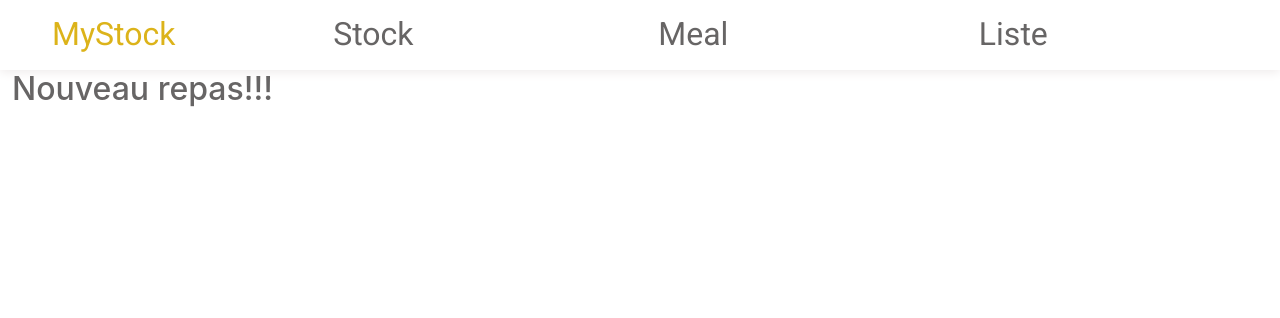
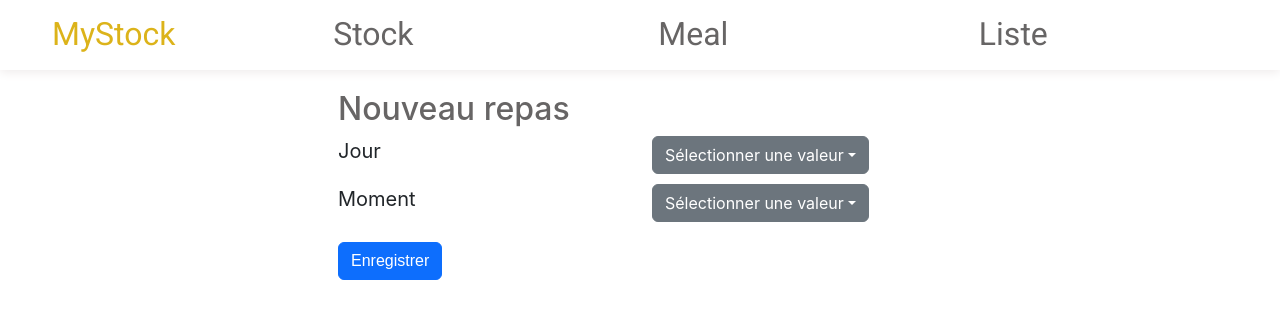
Before and after one commit to plouiserre/ShoppingManagerV2, a React (Create React App) app in the folder shopping-manager-front/: page /Meal/add in a window 1280 px wide. Shown: the top 318 px of the page. Built offline with nearby package versions, Linux system fonts and the light colour scheme.

Commit message:
dropdownlist bootstrap component

```diff
--- /dev/null
+++ b/shopping-manager-front/src/components/BootstrapDropdown/BootstrapDropdown.jsx
@@ -0,0 +1,25 @@
+export function BootstrapDropdown({
+  dropdownValues,
+  setDropDownValues,
+  values,
+}) {
+  return (
+    <div className="dropdown">
+      <button
+        className="btn btn-secondary dropdown-toggle"
+        type="button"
+        aria-expanded="false"
+        data-bs-toggle="dropdown"
+      >
+        {dropdownValues}
+      </button>
+      <ul className="dropdown-menu">
+        {values.map((value, i) => (
+          <li onClick={() => setDropDownValues(value)}>
+            <a className="dropdown-item">{value}</a>
+          </li>
+        ))}
+      </ul>
+    </div>
+  );
+}
--- /dev/null
+++ b/shopping-manager-front/src/components/MealForm/MealForm.jsx
@@ -0,0 +1,76 @@
+import s from "./style.module.css";
+import { CustomButton } from "../CustomButton/CustomButton";
+import { BootstrapDropdown } from "../BootstrapDropdown/BootstrapDropdown";
+import { useState } from "react";
+
+export function MealForm() {
+  var defaultDropdownValue = "Sélectionner une valeur";
+  const [dropdownValueDays, setDropDownValueDays] =
+    useState(defaultDropdownValue);
+  const [dropdownValueMoments, setDropDownValueMoments] =
+    useState(defaultDropdownValue);
+  const days = [
+    "Lundi",
+    "Mardi",
+    "Mercredi",
+    "Jeudi",
+    "Vendredi",
+    "Samedi",
+    "Dimanche",
+  ];
+  const moments = ["Petit-déjeuner", "Déjeuner", "Goûter", "Dîner"];
+  return (
+    <div>
+      <form className={`container-fluid ${s.formStock}`}>
+        <div className="row">
+          <div className="col-3"></div>
+          <div className="col-7">
+            <h1 className={`${s.titleForm}`}>Nouveau repas</h1>
+          </div>
+          <div className="col-2"></div>
+        </div>
+        <div className={`row ${s.lineForm}`}>
+          <div className="col-3"></div>
+          <div className="col-3">Jour</div>
+          <div className="col-4">
+            <BootstrapDropdown
+              dropdownValues={dropdownValueDays}
+              setDropDownValues={setDropDownValueDays}
+              values={days}
+            />
+          </div>
+          <div className="col-2"></div>
+        </div>
+        <div className={`row ${s.lineForm}`}>
+          <div className="col-3"></div>
+          <div className="col-3">Moment</div>
+          <div className="col-4">
+            <BootstrapDropdown
+              dropdownValues={dropdownValueMoments}
+              setDropDownValues={setDropDownValueMoments}
+              values={moments}
+            />
+            {/* <select>
+              <option>Sélectionner une valeur</option>
+              <option>Petit-déjeuner</option>
+              <option>Déjeuner</option>
+              <option>Goûter</option>
+              <option>Dîner</option>
+            </select> */}
+          </div>
+          <div className="col-2"></div>
+        </div>
+        <div className={`row ${s.lineForm}`}>
+          <div className="col-3"></div>
+          <div className="col-7">
+            <CustomButton
+              labelButton={"Enregistrer"}
+              actionButton={() => alert("nouveau repas enregistré!!!")}
+            />
+          </div>
+          <div className="col-2"></div>
+        </div>
+      </form>
+    </div>
+  );
+}
--- /dev/null
+++ b/shopping-manager-front/src/components/MealForm/style.module.css
@@ -0,0 +1,8 @@
+.formStock, .detailStock{
+    padding-top: 20px;
+}
+
+.lineForm{
+    padding-bottom: 10px;
+    font-size: 20px;
+}
--- a/shopping-manager-front/src/components/StockForm/StockForm.jsx
+++ b/shopping-manager-front/src/components/StockForm/StockForm.jsx
@@ -2,8 +2,22 @@ import { ErrorMessage } from "../ErrorMessage/ErrorMessage";
 import { StockSubElement } from "../StockSubElement/StockSubElement";
 import { CustomButton } from "../CustomButton/CustomButton";
 import s from "./style.module.css";
+import { BootstrapDropdown } from "../BootstrapDropdown/BootstrapDropdown";
+import { useState } from "react";
 
-export function StockForm({ stock, visibility, setStock, saveStock }) {
+export function StockForm({
+  stock,
+  visibility,
+  setStock,
+  saveStock,
+  defaultValueTypeStock,
+}) {
+  const allTypesStock = ["Légumes", "Viande", "Petit déjeuner"];
+  const [typeStock, setTypeStock] = useState(defaultValueTypeStock);
+  function clickDropdownlist(value) {
+    setStock({ ...stock, Type: value });
+    setTypeStock(value);
+  }
   return (
     <div>
       <form className={`container-fluid ${s.formStock}`}>
@@ -35,17 +49,11 @@ export function StockForm({ stock, visibility, setStock, saveStock }) {
           <div className="col-3"></div>
           <div className="col-3">Type</div>
           <div className="col-4">
-            <select
-              value={stock.Type}
-              onChange={(event) => {
-                setStock({ ...stock, Type: event.target.value });
-              }}
-            >
-              <option>Sélectionner une valeur</option>
-              <option>Légumes</option>
-              <option>Viande</option>
-              <option>Petit déjeuner</option>
-            </select>
+            <BootstrapDropdown
+              setDropDownValues={clickDropdownlist}
+              dropdownValues={typeStock}
+              values={allTypesStock}
+            />
           </div>
           <div className="col-2"></div>
         </div>
--- a/shopping-manager-front/src/pages/Meal/AddMeal.jsx
+++ b/shopping-manager-front/src/pages/Meal/AddMeal.jsx
@@ -1,7 +1,9 @@
+import { MealForm } from "../../components/MealForm/MealForm";
+
 export function AddMeal() {
   return (
     <>
-      <h1>Nouveau repas!!!</h1>
+      <MealForm />
     </>
   );
 }
--- a/shopping-manager-front/src/pages/Stock/AddStock.jsx
+++ b/shopping-manager-front/src/pages/Stock/AddStock.jsx
@@ -41,6 +41,7 @@ export function AddStock() {
       visibility={visibility}
       setStock={setStock}
       saveStock={saveStock}
+      defaultValueTypeStock={"Sélectionner une valeur"}
     />
   );
 }
--- a/shopping-manager-front/src/pages/Stock/StockEdit.jsx
+++ b/shopping-manager-front/src/pages/Stock/StockEdit.jsx
@@ -60,6 +60,7 @@ export function StockEdit() {
       visibility={visibility}
       setStock={setStock}
       saveStock={saveStock}
+      defaultValueTypeStock={stock.Type}
     />
   );
 }
```
